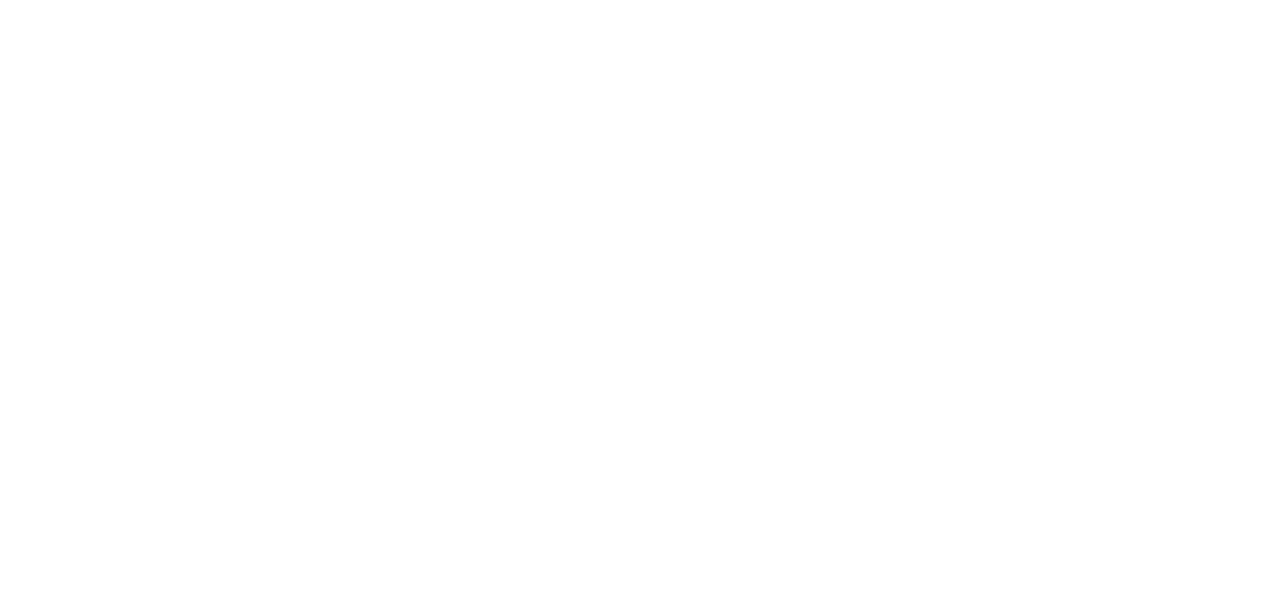
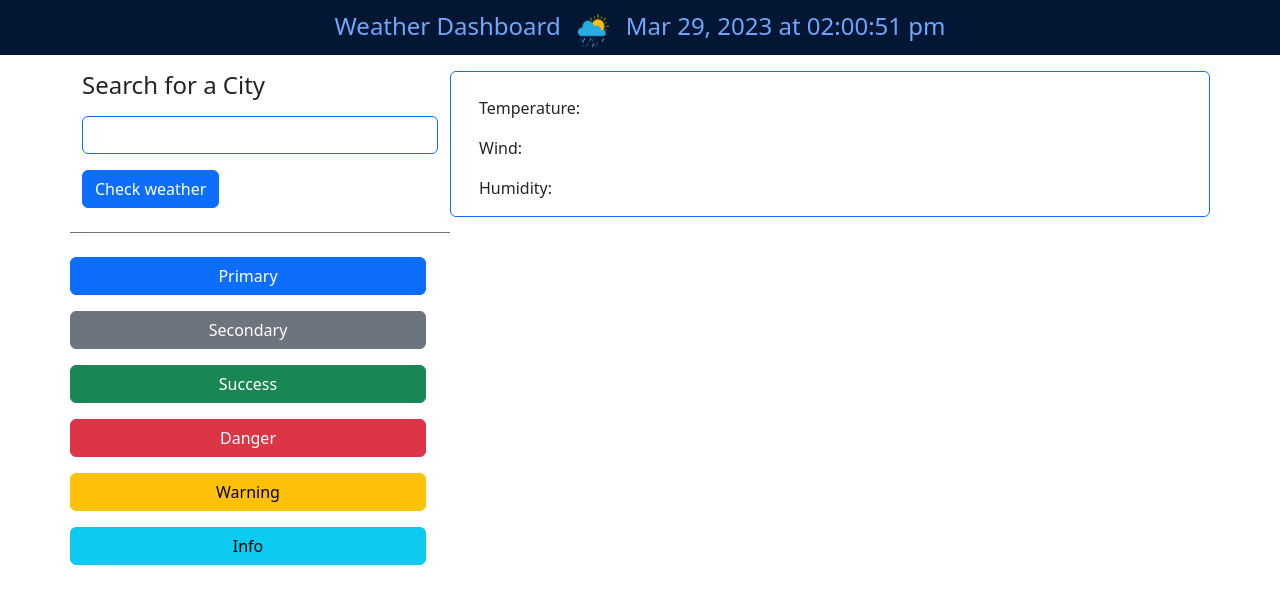
Before and after one commit to teddysm/WeatherDashboard, a plain HTML site: page index.html in a window 1280 px wide. Drawn offline with nearby package versions, Linux system fonts and the light colour scheme; no server answers.

Commit message:
adding time with dayjs, search box and first card

```diff
--- a/assets/js/script.js
+++ b/assets/js/script.js
@@ -0,0 +1,54 @@
+$( function() {
+  var availableCities = [
+    "Atlanta", "Las Vegas", "New York", "Los Angeles", "Seattle", "Lisbon", "Nashville",
+    "Denver", "New Orleans", "San Diego", "Boston", "Miami", "Houston", "New York", "Seattle", "San Francisco",
+    "Charlotte", "Phoenix", "Memphis", "Dallas", "Philadelphia", "Portland", "Chicago", "Long Beach", "San Jose",
+    "Baltimore", "Sacramento", "Indianapolis", "Oklahoma City", "Hong Kong", "Bangkok", "Hanoi", "Ho Chi Minh",
+    "Singapore", "Paris", "London", "Dubai", "Istanbul", "Delhi", "Kuala Lumpur", "Shenzhen", "Mumbai", "Phuket",
+    "Rome", "Tokyo", "Taipei", "Guangzhou", "Prague", "	Seoul", "Amsterdam", "Osaka", "Shanghai", "Barcelona",
+    "Milan", "Vienna", "Cancún", "Berlin", "Cairo", "Moscow", "Venice", "Madrid", "Ha Long", "Toronto", "Dublin",
+    "Jerusalem", "Sydney", "Munich", "Beijing", "Jakarta", "Budapest", "Lisbon", "Rhodes", "Heraklion", "Vancouver"
+  ];
+  $("#search-box").autocomplete({
+    source: availableCities
+  });
+} );
+
+
+
+
+function setTimeHeader(){
+  let today = dayjs().format('MMM DD, YYYY [at] hh:mm:ss a');
+  $("#current-time").text(today);
+
+  function updateTime(){
+    today = dayjs().format('MMM DD, YYYY [at] hh:mm:ss a');
+    $("#current-time").text(today);
+  }
+  setInterval(updateTime, 1000);
+}
+setTimeHeader();
+
+
+// units=imperial
+
+// var issueContainer = document.getElementById('issues');
+// var fetchButton = document.getElementById('fetch-button');
+
+const APIKey = "f6d2936051e6180de54a732ae46a3ab1";
+let city = "";
+
+
+async function getApi() {
+  city = "London";
+  var requestUrl = 'https://api.openweathermap.org/data/2.5/forecast?q=' + city + '&appid=' + APIKey + '&units=imperial';
+  var response = await fetch(requestUrl);
+  var data = await response.json();
+  console.log(data);
+  $("#current-city").text(data.city.name);
+  $("#temp").text("Current Temperature: " + data.list[0].main.temp + " °F");
+  $("#wind").text("Current Wind Speed: " + data.list[0].wind.speed + " MPH");
+  $("#humid").text("Current Humidity: " + data.list[0].main.humidity + " %");
+}
+getApi();
+// fetchButton.addEventListener('click', getApi);
--- a/index.html
+++ b/index.html
@@ -4,9 +4,66 @@
   <meta charset="UTF-8">
   <meta http-equiv="X-UA-Compatible" content="IE=edge">
   <meta name="viewport" content="width=device-width, initial-scale=1.0">
-  <title>Document</title>
+  <link href="https://cdn.jsdelivr.net/npm/bootstrap@5.3.0-alpha2/dist/css/bootstrap.min.css"
+  rel="stylesheet" integrity="sha384-aFq/bzH65dt+w6FI2ooMVUpc+21e0SRygnTpmBvdBgSdnuTN7QbdgL+OapgHtvPp"
+  crossorigin="anonymous">
+  <link
+  rel="stylesheet"
+  href="https://code.jquery.com/ui/1.12.1/themes/base/jquery-ui.css"
+  />
+  <link rel="stylesheet" href="./assets/css/style.css">
+  <title>Weather Dashboard</title>
 </head>
-<body>
+<body class="min-vh-100">
+  <header>
+    <nav class="navbar bg-primary bg-primary-subtle justify-content-center" data-bs-theme="dark" style="height: 55px">
+      <p class="h4 text-primary-emphasis">Weather Dashboard</p>
+      <img src="./assets/img/weather-icon.png" alt="Bootstrap" width="65" height="45">
+      <div class="h4 text-primary-emphasis" id="current-time"></div>
+    </nav>
+  </header>
 
+  <main>
+    <div class="container mt-3">
+      <div class="row">
+        <form class="col-4 border-bottom border-secondary">
+          <div class="mb-3 search-box">
+            <label for="searchBox" class="h4 form-label mb-3">Search for a City</label>
+            <input type="city" class="form-control border-primary mb-3" id="search-box">
+          </div>
+          <button type="submit" class="btn btn-primary">Check weather</button>
+        </form>
+        <div class="card border-primary mb-3 col-8">
+          <div class="card-body">
+            <h4 class="card-title" id="current-city"></h4>
+            <p class="card-text" id="temp"> Temperature: </p>
+            <p class="card-text" id="wind"> Wind: </p>
+            <p class="card-text" id="humid"> Humidity: </p>
+          </div>
+        </div>
+      </div>
+
+      <div class="row">
+        <div class="row col-4 mt-3">
+          <button type="button" class="btn btn-primary my-2">Primary</button>
+          <button type="button" class="btn btn-secondary my-2">Secondary</button>
+          <button type="button" class="btn btn-success my-2">Success</button>
+          <button type="button" class="btn btn-danger my-2">Danger</button>
+          <button type="button" class="btn btn-warning my-2">Warning</button>
+          <button type="button" class="btn btn-info my-2">Info</button>
+        </div>
+      </div>
+    </div>
+
+  </main>
+
+
+  <script src="https://cdn.jsdelivr.net/npm/dayjs@1/dayjs.min.js"></script>
+  <script src="https://cdn.jsdelivr.net/npm/bootstrap@5.3.0-alpha2/dist/js/bootstrap.bundle.min.js"
+  integrity="sha384-qKXV1j0HvMUeCBQ+QVp7JcfGl760yU08IQ+GpUo5hlbpg51QRiuqHAJz8+BrxE/N"
+  crossorigin="anonymous"></script>
+  <script src="https://code.jquery.com/jquery-3.6.0.js"></script>
+  <script src="https://code.jquery.com/ui/1.12.1/jquery-ui.js"></script>
+  <script src="./assets/js/script.js"></script>
 </body>
 </html>
```
Also changed, not shown: assets/css/style.css (+7 -0 lines), assets/img/weather-icon.png (added), 2 other files.
